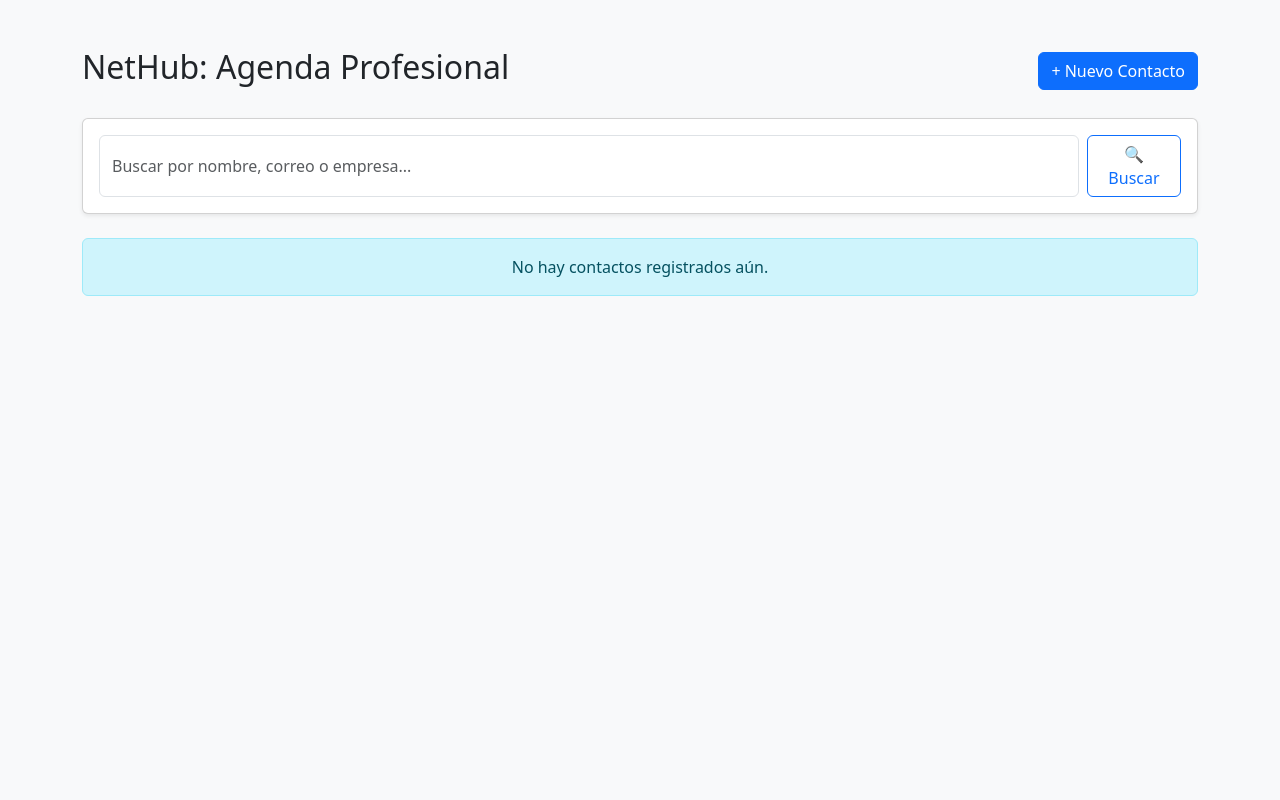
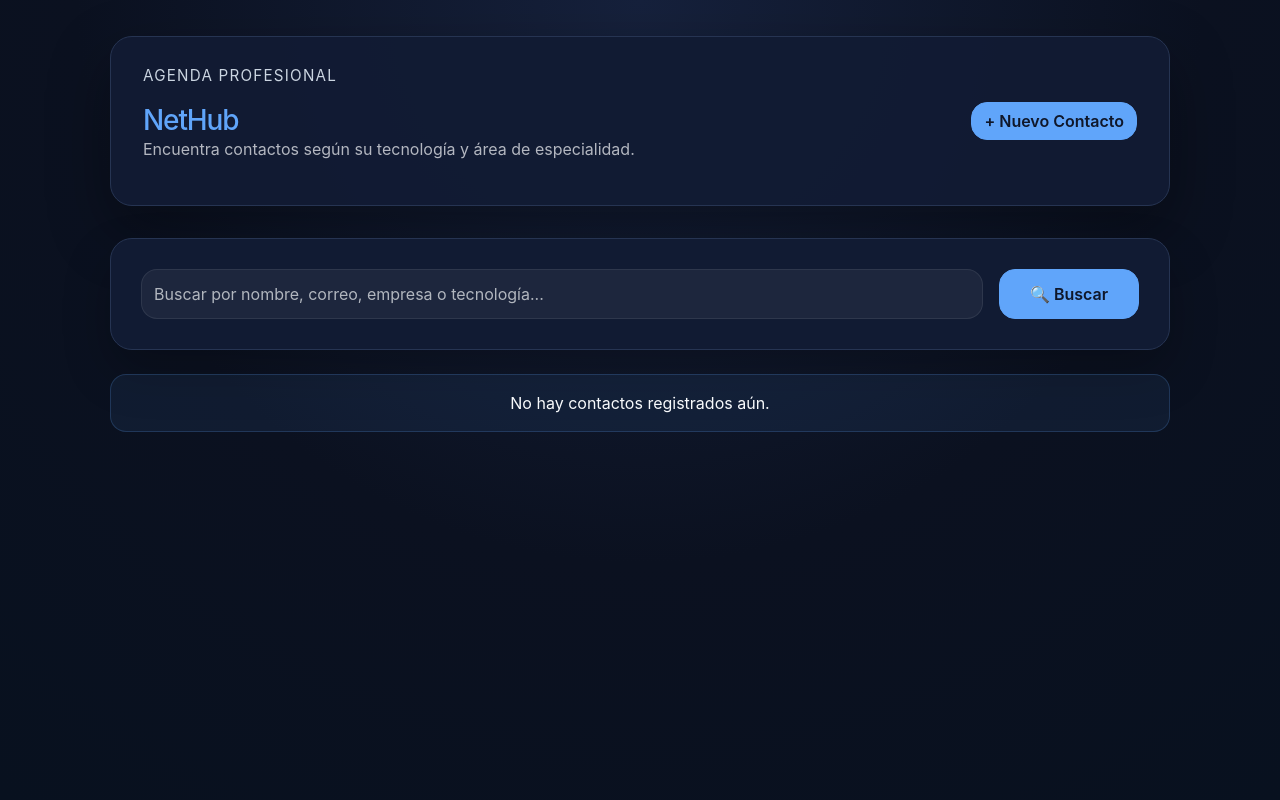
Before and after one commit to Ed-negro/Agenda-Profesional, a Django app: page / in a window 1280 px wide. Run offline with Django 5.2, Linux system fonts and the light colour scheme; data that the repository does not hold is empty.

Commit message:
HU filtrado por habilidades

```diff
--- a/contactos/models.py
+++ b/contactos/models.py
@@ -12,5 +12,11 @@ class Contacto(models.Model):
     habilidades = models.TextField(help_text="Lista corta de habilidades separadas por comas")
     descripcion = models.TextField(blank=True, null=True, help_text="Descripción profesional completa")
 
+    @property
+    def habilidades_list(self):
+        if not self.habilidades:
+            return []
+        return [habilidad.strip() for habilidad in self.habilidades.split(',') if habilidad.strip()]
+
     def __str__(self):
         return self.nombre
--- /dev/null
+++ b/contactos/templates/contactos/base.html
@@ -0,0 +1,187 @@
+<!DOCTYPE html>
+<html lang="es">
+<head>
+    <meta charset="UTF-8">
+    <meta name="viewport" content="width=device-width, initial-scale=1.0">
+    <title>{% block title %}NetHub{% endblock %}</title>
+    <link href="https://cdn.jsdelivr.net/npm/bootstrap@5.3.0/dist/css/bootstrap.min.css" rel="stylesheet">
+    <style>
+        :root {
+            color-scheme: dark;
+            --bg: #0b1120;
+            --panel: #111b33;
+            --border: #263452;
+            --text: #f8fafc;
+            --muted: #cbd5e1;
+            --primary: #60a5fa;
+            --primary-soft: rgba(96, 165, 250, 0.16);
+            --success: #22c55e;
+            --danger: #f87171;
+            --warning: #facc15;
+            --surface: #152239;
+        }
+        body {
+            background: radial-gradient(circle at top, #16213c 0%, var(--bg) 55%, #08111f 100%);
+            color: var(--text);
+            font-family: Inter, system-ui, -apple-system, BlinkMacSystemFont, "Segoe UI", sans-serif;
+            min-height: 100vh;
+        }
+        .page-shell {
+            max-width: 1100px;
+            margin: 0 auto;
+            padding: 36px 20px 56px;
+        }
+        .brand-bar {
+            display: flex;
+            justify-content: space-between;
+            align-items: center;
+            gap: 16px;
+            margin-bottom: 32px;
+            padding: 28px 32px;
+            background: rgba(17, 27, 51, 0.94);
+            border: 1px solid var(--border);
+            border-radius: 22px;
+            box-shadow: 0 24px 60px rgba(0, 0, 0, 0.35);
+        }
+        .brand-bar h2 {
+            margin: 0;
+            font-size: 1.75rem;
+            letter-spacing: -0.04em;
+            color: var(--primary);
+        }
+        .card-soft {
+            background: var(--panel);
+            border: 1px solid var(--border);
+            border-radius: 22px;
+            box-shadow: 0 22px 48px rgba(0, 0, 0, 0.24);
+        }
+        .card-soft .card-body {
+            padding: 30px;
+        }
+        .form-control,
+        .form-select {
+            border-radius: 16px;
+            border: 1px solid rgba(255, 255, 255, 0.08);
+            background: rgba(255, 255, 255, 0.05);
+            color: var(--text);
+            box-shadow: none;
+            min-height: 50px;
+        }
+        .form-control::placeholder {
+            color: rgba(248, 250, 252, 0.68);
+        }
+        .form-control:focus,
+        .form-select:focus {
+            border-color: var(--primary);
+            box-shadow: 0 0 0 0.2rem rgba(96, 165, 250, 0.18);
+            background: rgba(255, 255, 255, 0.08);
+        }
+        .btn-primary {
+            background-color: var(--primary);
+            border-color: var(--primary);
+            border-radius: 16px;
+            min-width: 140px;
+            color: #0f172a;
+            font-weight: 600;
+        }
+        .btn-primary:hover {
+            background-color: #3b82f6;
+            border-color: #3b82f6;
+        }
+        .btn-secondary,
+        .btn-outline-secondary,
+        .btn-warning,
+        .btn-danger,
+        .btn-success {
+            border-radius: 16px;
+            min-width: 120px;
+        }
+        .btn-secondary {
+            background-color: #1e293b;
+            color: var(--text);
+            border: 1px solid rgba(255, 255, 255, 0.08);
+        }
+        .btn-secondary:hover {
+            background-color: #293147;
+        }
+        .btn-success {
+            background-color: var(--success);
+            border-color: var(--success);
+            color: #071f0f;
+        }
+        .btn-danger {
+            background-color: var(--danger);
+            border-color: var(--danger);
+            color: #111827;
+        }
+        .btn-warning {
+            background-color: var(--warning);
+            border-color: var(--warning);
+            color: #111827;
+        }
+        .card-grid {
+            display: grid;
+            grid-template-columns: repeat(auto-fit, minmax(260px, 1fr));
+            gap: 22px;
+        }
+        .contact-card {
+            min-height: 220px;
+            position: relative;
+        }
+        .contact-card .card-body {
+            padding: 26px;
+        }
+        .contact-card h5 {
+            font-size: 1.15rem;
+            margin-bottom: 14px;
+            color: var(--text);
+        }
+        .contact-card p {
+            margin-bottom: 10px;
+            color: var(--muted);
+        }
+        .badge-tech {
+            background: rgba(96, 165, 250, 0.14);
+            color: var(--primary);
+            border-radius: 999px;
+            font-weight: 600;
+            padding: 0.55em 0.85em;
+        }
+        .list-group-item {
+            border: 1px solid rgba(255, 255, 255, 0.08);
+            border-radius: 16px;
+            margin-bottom: 12px;
+            background: rgba(255, 255, 255, 0.04);
+            color: var(--text);
+        }
+        .list-group-item:last-child {
+            margin-bottom: 0;
+        }
+        .alert-info {
+            background: rgba(96, 165, 250, 0.08);
+            color: var(--text);
+            border-color: rgba(96, 165, 250, 0.2);
+            border-radius: 16px;
+        }
+        .section-title {
+            font-size: 0.95rem;
+            color: var(--muted);
+            margin-bottom: 16px;
+            letter-spacing: 0.08em;
+            text-transform: uppercase;
+        }
+        .meta-text {
+            color: rgba(248, 250, 252, 0.70);
+        }
+        a.stretched-link::after {
+            position: absolute;
+            inset: 0;
+        }
+    </style>
+</head>
+<body>
+    <main class="page-shell">
+        {% block content %}{% endblock %}
+    </main>
+</body>
+</html>
--- a/contactos/templates/contactos/lista.html
+++ b/contactos/templates/contactos/lista.html
@@ -1,65 +1,63 @@
-<!DOCTYPE html>
-<html lang="es">
-<head>
-    <meta charset="UTF-8">
-    <title>NetHub - Mis Contactos</title>
-    <link href="https://cdn.jsdelivr.net/npm/bootstrap@5.3.0/dist/css/bootstrap.min.css" rel="stylesheet">
-</head>
-<body class="bg-light">
-    <div class="container mt-5">
-        <div class="d-flex justify-content-between align-items-center mb-4">
-            <h2>NetHub: Agenda Profesional</h2>
+{% extends 'contactos/base.html' %}
+
+{% block title %}NetHub - Mis Contactos{% endblock %}
+
+{% block content %}
+<div class="brand-bar">
+    <div>
+        <p class="section-title">Agenda Profesional</p>
+        <h2>NetHub</h2>
+        <p class="meta-text">Encuentra contactos según su tecnología y área de especialidad.</p>
+    </div>
     <a href="{% url 'crear_contacto' %}" class="btn btn-primary">+ Nuevo Contacto</a>
 </div>
 
-        <!-- Barra de búsqueda -->
-        <div class="card mb-4 shadow-sm">
+<div class="card-soft mb-4">
     <div class="card-body">
-                <form method="GET" class="d-flex gap-2">
+        <form method="GET" class="d-flex flex-column flex-md-row gap-3 align-items-stretch">
             <input
                 type="text"
                 name="busqueda"
                 class="form-control"
-                        placeholder="Buscar por nombre, correo o empresa..."
+                placeholder="Buscar por nombre, correo, empresa o tecnología..."
                 value="{{ busqueda }}"
                 aria-label="Buscador de contactos"
             >
-                    <button type="submit" class="btn btn-outline-primary">
-                        <span>🔍 Buscar</span>
-                    </button>
+            <div class="d-flex gap-2">
+                <button type="submit" class="btn btn-primary">🔍 Buscar</button>
                 {% if busqueda %}
-                    <a href="{% url 'lista_contactos' %}" class="btn btn-outline-secondary">Limpiar</a>
+                <a href="{% url 'lista_contactos' %}" class="btn btn-secondary">Limpiar</a>
                 {% endif %}
+            </div>
         </form>
         {% if busqueda %}
-                <small class="text-muted mt-2 d-block">
-                    Resultados para: <strong>"{{ busqueda }}"</strong>
-                </small>
+        <small class="text-muted mt-3 d-block">Resultados para: <strong>"{{ busqueda }}"</strong></small>
         {% endif %}
     </div>
 </div>
 
-        <div class="row">
+<div class="card-grid">
     {% for contacto in contactos %}
-            <div class="col-md-4 mb-3">
-                <div class="card shadow-sm h-100">
-                    <div class="card-body position-relative">
-                        <h5 class="card-title text-primary">{{ contacto.nombre }}</h5>
-                        <p class="card-text mb-1"><strong>Empresa:</strong> {{ contacto.empresa|default:"Ninguna" }}</p>
-                        <p class="card-text text-muted small">{{ contacto.correo }}</p>
-                        <span class="badge bg-secondary">{{ contacto.habilidades }}</span>
+    <div class="card-soft contact-card">
+        <div class="card-body">
+            <h5>{{ contacto.nombre }}</h5>
+            <p><strong>Empresa:</strong> {{ contacto.empresa|default:"Ninguna" }}</p>
+            <p class="meta-text">{{ contacto.correo }}</p>
+            <div class="mt-3 d-flex flex-wrap gap-2">
+                {% for habilidad in contacto.habilidades_list %}
+                <span class="badge-tech">{{ habilidad }}</span>
+                {% endfor %}
+            </div>
             <a href="{% url 'detalle_contacto' contacto.id %}" class="stretched-link" aria-label="Ver detalle de {{ contacto.nombre }}"></a>
         </div>
-                    <div class="card-footer bg-transparent border-top-0">
-                        <form method="post" action="{% url 'borrar_contacto' contacto.id %}" class="mt-3" onsubmit="return confirm('¿Estás seguro de que quieres borrar este contacto?');">
+        <div class="card-body border-top px-4 py-3 d-flex justify-content-end">
+            <form method="post" action="{% url 'borrar_contacto' contacto.id %}" onsubmit="return confirm('¿Estás seguro de que quieres borrar este contacto?');">
                 {% csrf_token %}
-                            <button type="submit" class="btn btn-sm btn-danger">Borrar contacto</button>
+                <button type="submit" class="btn btn-danger btn-sm">Eliminar</button>
             </form>
         </div>
     </div>
-            </div>
     {% empty %}
-            <div class="col-12">
     <div class="alert alert-info text-center">
         {% if busqueda %}
             No se encontraron contactos que coincidan con "<strong>{{ busqueda }}</strong>".
@@ -67,9 +65,6 @@
             No hay contactos registrados aún.
         {% endif %}
     </div>
-            </div>
     {% endfor %}
 </div>
-    </div>
-</body>
-</html>
+{% endblock %}
--- a/contactos/views.py
+++ b/contactos/views.py
@@ -1,3 +1,5 @@
+import re
+
 from django.shortcuts import get_object_or_404, redirect, render
 from django.db.models import Q
 from .models import Contacto
@@ -6,14 +8,16 @@ from .forms import ContactoForm
 # Vista para la pantalla principal (Lista de contactos)
 def lista_contactos(request):
     contactos = Contacto.objects.all()
-    busqueda = request.GET.get('busqueda', '')  # Obtiene el término de búsqueda del parámetro GET
+    busqueda = request.GET.get('busqueda', '').strip()  # Obtiene y limpia el término de búsqueda del parámetro GET
 
-    # Si hay un término de búsqueda, filtra los contactos por nombre (case-insensitive)
+    # Si hay un término de búsqueda, filtra los contactos por nombre, correo, empresa o habilidades
     if busqueda:
+        habilidades_regex = rf'(^|,\s*){re.escape(busqueda)}(\s*,|$)'
         contactos = contactos.filter(
             Q(nombre__icontains=busqueda) |  # Busca en el nombre
             Q(correo__icontains=busqueda) |   # También puede buscar en correo
-            Q(empresa__icontains=busqueda)    # Y en la empresa
+            Q(empresa__icontains=busqueda) |  # Y en la empresa
+            Q(habilidades__iregex=habilidades_regex)  # Busca tecnologías como tokens separados
         )
 
     return render(request, 'contactos/lista.html', {
```
Also changed, not shown: contactos/templates/contactos/detalle.html (+33 -27 lines), contactos/templates/contactos/formulario.html (+21 -23 lines), contactos/templatetags/contacto_filters.py (added, +10 -0 lines), contactos/tests.py (+10 -1 lines), contactos/templatetags/__init__.py (added). Lines whose indentation alone changed are shown as unchanged.
